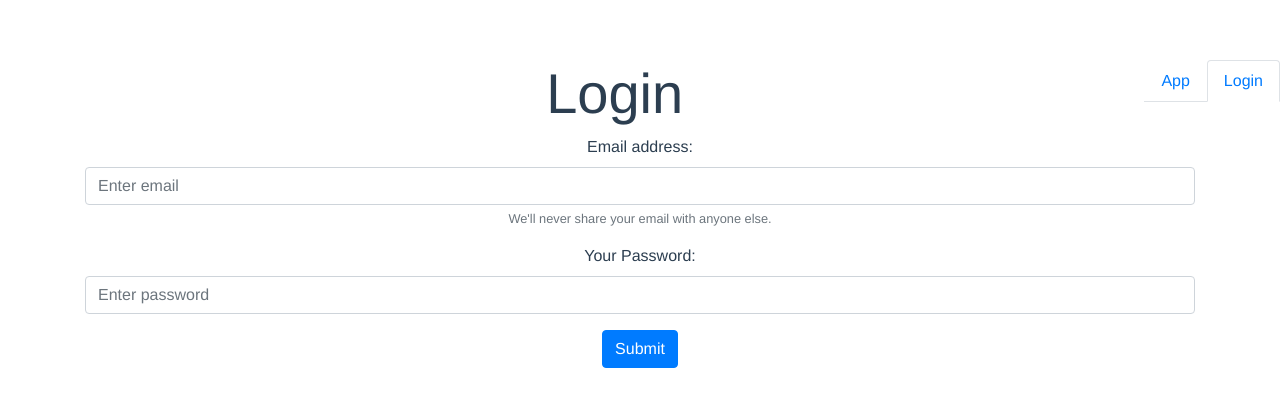
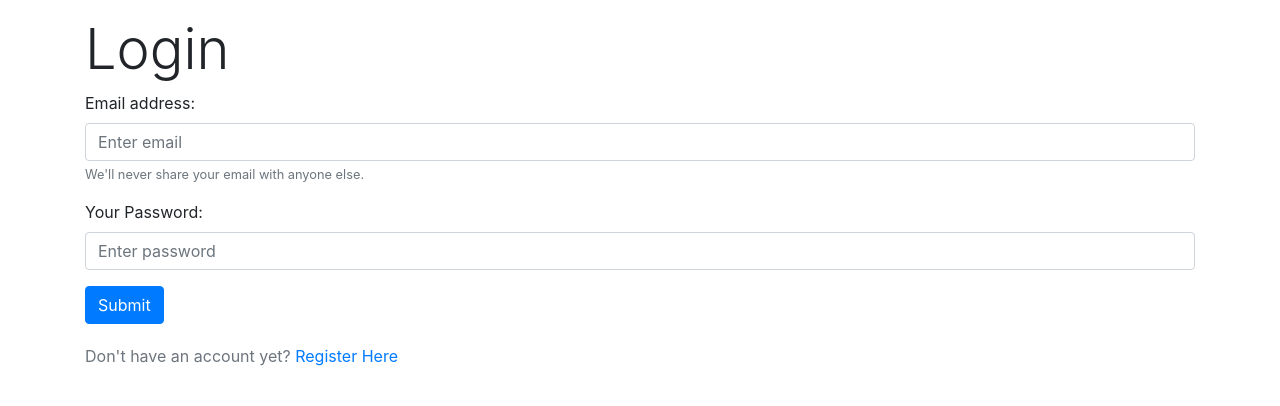
Before and after one commit to SoftTaco97/finances, a Vue app: page /#/login in a window 1280 px wide. Shown: the top 406 px of the page. Built offline with nearby package versions, Linux system fonts and the light colour scheme.

Commit message:
More routing. Register page, 404 page

```diff
--- a/src/App.vue
+++ b/src/App.vue
@@ -11,13 +11,8 @@
   }
 </script>
 
-<style>
-#app {
-  font-family: 'Avenir', Helvetica, Arial, sans-serif;
-  -webkit-font-smoothing: antialiased;
-  -moz-osx-font-smoothing: grayscale;
-  text-align: center;
-  color: #2c3e50;
-  margin-top: 60px;
-}
+<style scoped>
+    #app {
+      margin-top: 1em;
+    }
 </style>
--- /dev/null
+++ b/src/components/404.vue
@@ -0,0 +1,38 @@
+<template>
+  <div>
+      <b-container fluid>
+          <b-row>
+              <b-col xs="12">
+                <b-card
+                    title="These are not the droids you are looking for.."
+                    sub-title="*Moves hand like a Jedi*"
+                    >
+                    <b-card-text>
+                        Basically, the page you tried to access isn't here..
+                    </b-card-text>
+
+                    <b-card-text>
+                        <em>Awkward....</em>
+                    </b-card-text>
+                    <b-button variant="primary" class="mr-1">
+                        <router-link to="/app/" style="color: white">
+                            Maybe try going to the main page?
+                        </router-link>
+                    </b-button>
+                    <b-button variant="primary" class="ml-1">
+                        <router-link to="/login/" style="color: white">
+                            Maybe try logging in?
+                        </router-link>
+                    </b-button>
+                </b-card>
+              </b-col>
+          </b-row>
+      </b-container>
+  </div>
+</template>
+
+<script>
+export default {
+  name: 'app404',
+}
+</script>
--- a/src/components/Expenses.vue
+++ b/src/components/Expenses.vue
@@ -2,8 +2,8 @@
   <div>
     <b-container>
         <appExpenseCard :amount=1000
-                    title="Test Card"
-                    desc="Test card"
+                    title="Expense Card"
+                    desc="Expense card"
                     />
     </b-container>
   </div>
--- a/src/components/Incomes.vue
+++ b/src/components/Incomes.vue
@@ -2,8 +2,8 @@
   <div>
     <b-container>
         <appIncomeCard :amount=1000
-                    title="Test Card"
-                    desc="Test card"
+                    title="Income Card"
+                    desc="Income card"
                     />
     </b-container>
   </div>
--- /dev/null
+++ b/src/components/Login.vue
@@ -0,0 +1,81 @@
+<template>
+  <div>
+    <b-container>
+        <h1 class="display-4">Login</h1>
+        <b-alert variant="danger"
+                dismissible
+                v-model="showError"
+                >
+          {{errorMessage}}
+        </b-alert>
+        <b-form @submit="formSubmit" v-if="showForm">
+          <b-form-group id="emailGroup"
+                        label="Email address:"
+                        label-for="email"
+                        description="We'll never share your email with anyone else."
+                        >
+            <b-form-input id="email"
+                          type="email"
+                          v-model="email"
+                          required
+                          placeholder="Enter email"
+                          />
+          </b-form-group>
+
+          <b-form-group id="passwordGroup"
+                        label="Your Password:"
+                        label-for="password"
+                        >
+            <b-form-input id="password"
+                          type="password"
+                          v-model="password"
+                          required
+                          placeholder="Enter password"
+              />
+          </b-form-group>
+
+          <b-button type="submit"
+                    variant="primary"
+                    >
+                    Submit
+          </b-button>
+          <span class="form-text text-muted pt-3">Don't have an account yet? <router-link to='/register/'>Register Here</router-link></span>
+      </b-form>
+      <b-spinner label="Loading..." v-if="showSpinner"/>
+    </b-container>
+  </div>
+</template>
+
+<script>
+export default {
+  name: 'appLoginScreen',
+  data: function(){
+    return {
+      email: '',
+      password: '',
+      showForm: true,
+      showSpinner: false,
+      showError: false,
+      errorMessage: '',
+    }
+  },
+  methods: {
+    formSubmit: function(event){
+      /* Stopping the Form from submitting */
+      event.preventDefault();
+
+      /* Removing form, showing spinner */
+      this.showForm = false;
+      this.showSpinner = true;
+
+      /* Making request */
+      setTimeout(function(){
+        this.errorMessage = 'Incorrect Username';
+        this.showSpinner = false;
+        this.showForm = true;
+        this.showError = true;
+      }.bind(this), 500);
+    }
+  }
+}
+</script>
--- a/src/components/Main.vue
+++ b/src/components/Main.vue
@@ -1,10 +1,9 @@
 <template>
     <div>
-        <b-nav tabs class="float-right">
-        <b-nav-item><router-link to="/login/">Login</router-link></b-nav-item>
-        </b-nav>
-       <b-card no-body>
-            <b-tabs pills card vertical>
+        <b-container fluid>
+            <b-row>
+                <b-col sm="11">
+                    <b-tabs card>
                         <b-tab title="Expenses">
                             <b-card-text>
                                 <appExpenses/>
@@ -16,8 +15,16 @@
                             </b-card-text>
                         </b-tab>
                     </b-tabs>
-        </b-card>
-
+                </b-col>
+                <b-col sm="1">
+                    <b-button variant="primary" class="float-left">
+                        <router-link to="/login/" style="color: white;">
+                            Login
+                        </router-link>
+                    </b-button>
+                </b-col>
+            </b-row>
+        </b-container>
     </div>
 </template>
 
--- a/src/components/LoginScreen.vue
+++ b/src/components/Register.vue
@@ -1,11 +1,7 @@
 <template>
   <div>
-    <b-nav tabs class="float-right">
-      <b-nav-item><router-link to="/app/">App</router-link></b-nav-item>
-      <b-nav-item active><router-link to="/login/">Login</router-link></b-nav-item>
-    </b-nav>
     <b-container>
-        <h1 class="display-4">Login</h1>
+        <h1 class="display-4">Register</h1>
         <b-alert variant="danger"
                 dismissible
                 v-model="showError"
@@ -38,11 +34,24 @@
               />
           </b-form-group>
 
+        <b-form-group id="confirmPasswordGroup"
+                        label="Confirm Your Password:"
+                        label-for="confirmPassword"
+                        >
+            <b-form-input id="confirmPassword"
+                          type="password"
+                          v-model="confirmPassword"
+                          required
+                          placeholder="Confirm Password"
+              />
+          </b-form-group>
+
           <b-button type="submit"
                     variant="primary"
                     >
                     Submit
           </b-button>
+          <span class="form-text text-muted pt-3">Already have an account? <router-link to='/login/'>Login Here</router-link></span>
       </b-form>
       <b-spinner label="Loading..." v-if="showSpinner"/>
     </b-container>
--- a/src/router.js
+++ b/src/router.js
@@ -1,21 +1,38 @@
 import Router from 'vue-router';
 import appMain from './components/Main.vue';
-import appLogin from './components/LoginScreen.vue';
+import appLogin from './components/Login.vue';
+import appRegister from './components/Register.vue';
+import app404 from './components/404.vue';
 
 const routes = [
   {
+    path: '/',
+    redirect: '/app/'
+  },
+  {
     path: '/app/',
-    name: 'Finance',
-    title: 'Finance',
-    icon: 'fa-dollar-sign',
     component: appMain,
+    meta: {
+      title: 'Finance'
+    }
   },
   {
     path: '/login/',
-    name: 'Login',
-    title: 'Login',
-    icon: 'fa-vuejs',
-    component: appLogin
+    component: appLogin,
+    meta: {
+      title: 'Login'
+    }
+  },
+  {
+    path: '/register/',
+    component: appRegister,
+    meta: {
+      title: 'Register'
+    }
+  },
+  {
+    path: '*',
+    component: app404
   }
 ];
 
```
Lines whose indentation alone changed are shown as unchanged.
